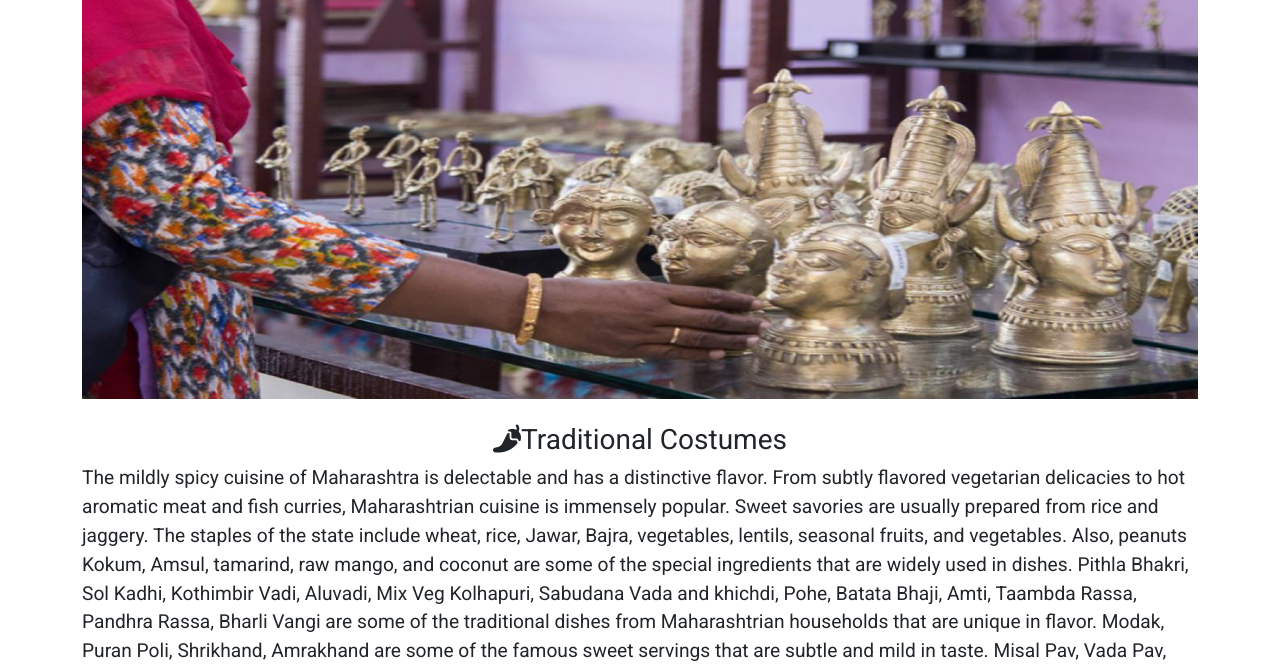
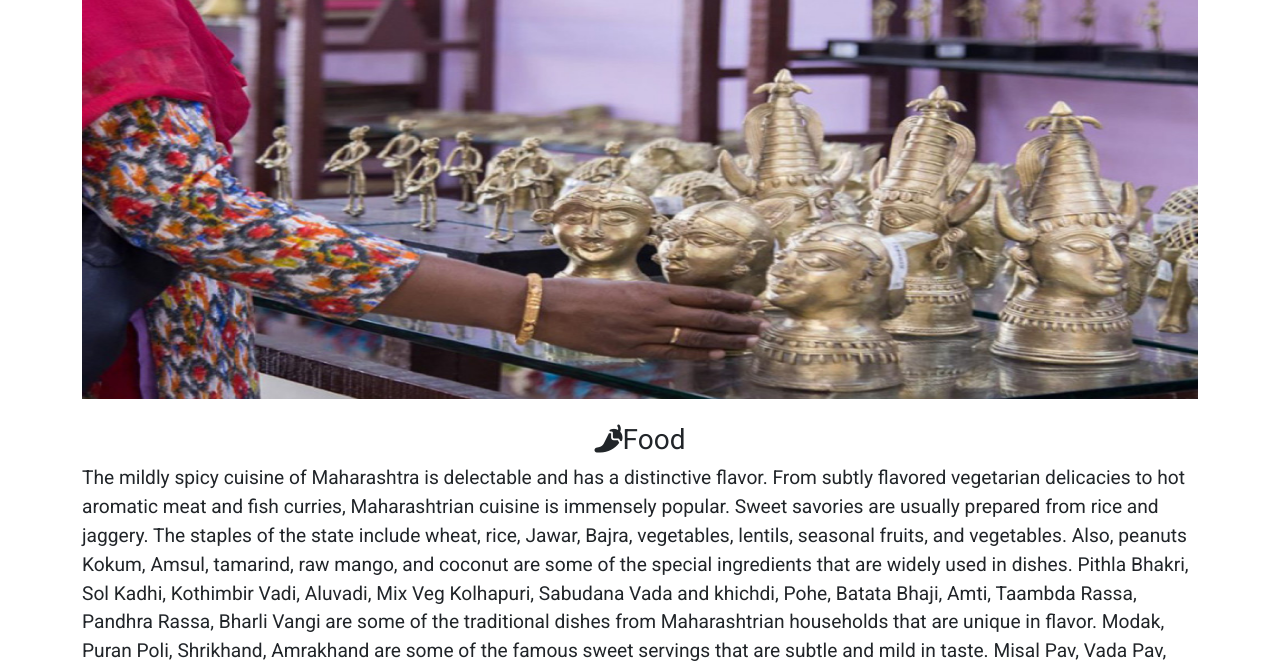
Before and after one commit to AmarDange/Django-Project-4, a Django app: page /about in a window 1280 px wide. Shown: the part 2647-3312 px from the top of the page. Run offline with Django 3.2, Linux system fonts and the light colour scheme; data that the repository does not hold is empty; parts of the project's set-up code (start-up, migrations or seed data) failed here and were passed over; some libraries are stand-ins or nearby versions.

Commit message:
updated destination page

```diff
--- a/templates/about.html
+++ b/templates/about.html
@@ -115,7 +115,7 @@
     <div class="container">
         <div class="row">
             <div class="col-md-15">
-                <h3 class="text-center"><i class="fa-solid fa-pepper-hot"> </i>Traditional Costumes</h3>
+                <h3 class="text-center"><i class="fa-solid fa-pepper-hot"> </i>Food</h3>
                 <p>The mildly spicy cuisine of Maharashtra is delectable and has a distinctive flavor. From subtly
                     flavored vegetarian
                     delicacies to hot aromatic meat and fish curries, Maharashtrian cuisine is immensely popular. Sweet
```
